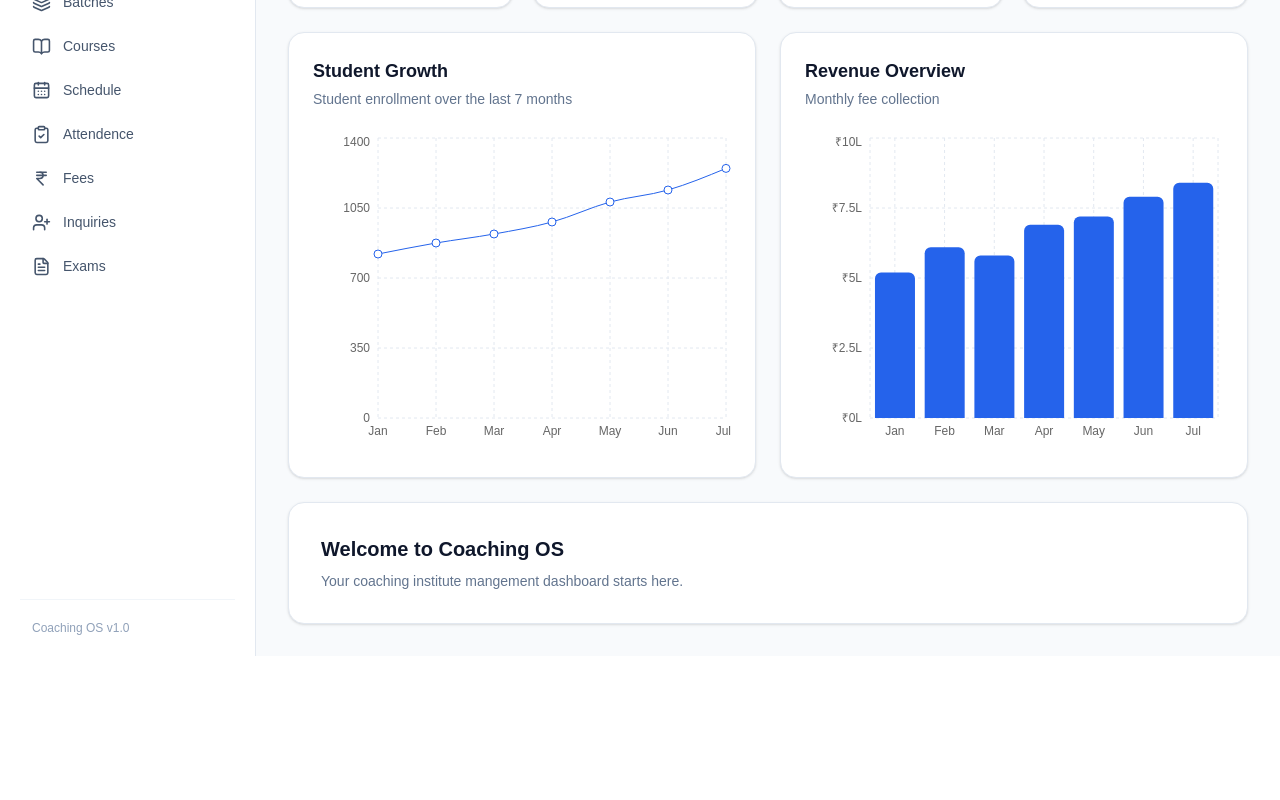
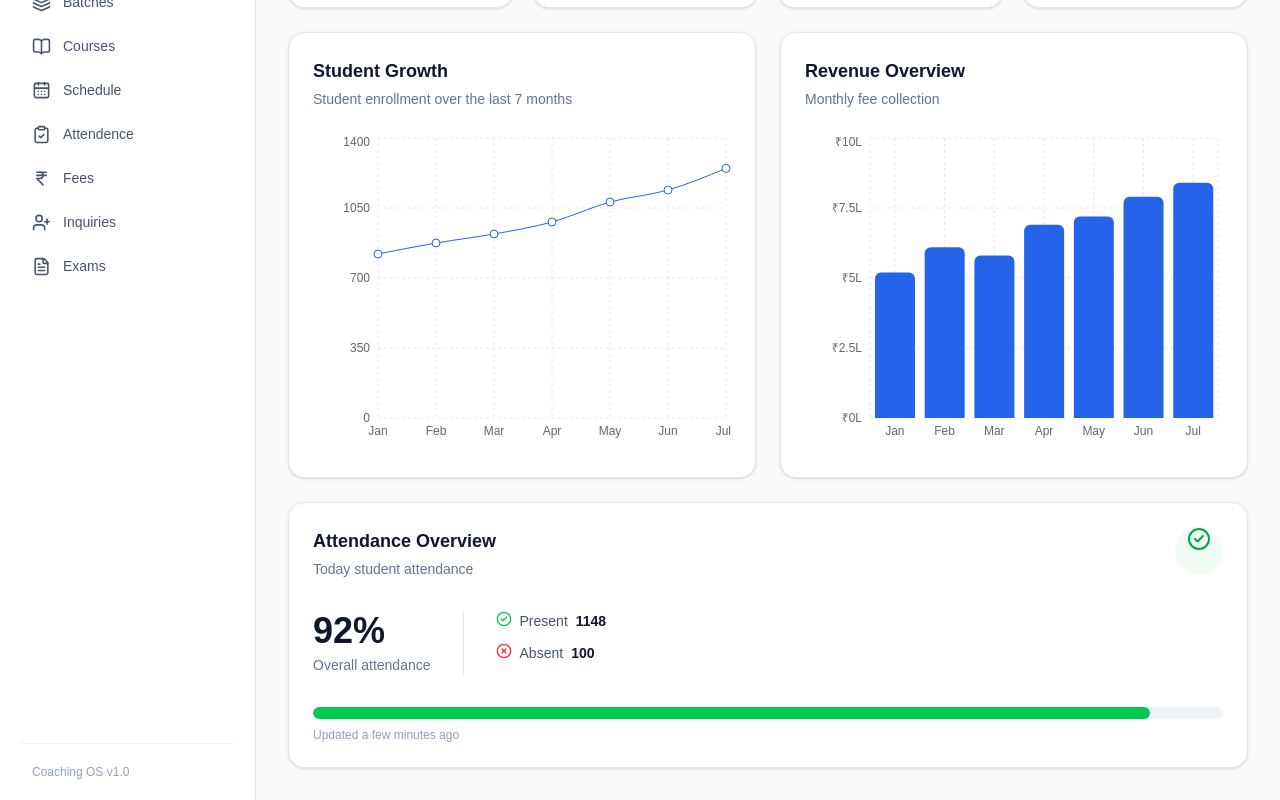
Before and after one commit to devleyj/Coaching-os-admin, a Next.js app: page / in a window 1280 px wide. Shown: the part 282-1082 px from the top of the page. Before the commit the page ends 938 px from the top, so only its background shows below. Built offline with nearby package versions, Linux system fonts and the light colour scheme.

Commit message:
Add attendence overview to dashboard

```diff
--- /dev/null
+++ b/app/components/AttendanceOverview.tsx
@@ -0,0 +1,85 @@
+"use clinet";
+
+import { CheckCircle2,
+  XCircle,
+  Clock,
+ } from "lucide-react";
+
+const attendanceData = {
+  percentage : 92,
+  present : 1148,
+  absent : 100,
+};
+
+export default function AttendanceOverview() {
+  return(
+    <div className="rounded-2xl border border-slate-200 bg-white p-6 shadow-sm">
+      <div className="flex item-center justify-between">
+        <div>
+          <h2 className="text-lg font-semibold text-slate-900">
+            Attendance Overview
+          </h2>
+
+          <p className="mt-1 text-sm text-slate-500">
+            Today student attendance
+          </p>
+        </div>
+
+        <div className="flex h-12 w-12 item-center justify-center rounded-full bg-green-50 text-green-600">
+          <CheckCircle2 size={24} />
+        </div>
+      </div>
+
+      <div className="mt-8 flex item-center gap-8">
+        <div>
+          <p className="text-4xl font-bold text-slate-900">
+            {attendanceData.percentage}%
+          </p>
+
+          <p className="mt-1 text-sm text-slate-500">
+            Overall attendance
+          </p>
+        </div>
+
+        <div className="h-16 w-px bg-slate-200" />
+
+        <div className="space-y-3">
+          <div className="flex item-center gap-2 text-sm">
+            <CheckCircle2 size={16} className="text-green-500" />
+            <span className="text-slate-600">
+              Present
+            </span>
+            <span className="font-semibold text-slate-900">
+              {attendanceData.present}
+            </span>
+          </div>
+
+          <div className="flex item-center gap-2 text-sm">
+            <XCircle size={16} className="text-red-500" />
+            <span className="text-slate-600">
+              Absent
+            </span>
+            <span className="font-semibold text-slate-900">
+              {attendanceData.absent}
+            </span>
+          </div>
+        </div>
+      </div>
+
+      <div className="mt-8">
+        <div className="h-3 overflow-hidden rounded-full bg-slate-100">
+          <div
+           className="h-full rounded-full bg-green-500"
+           style={{
+            width : `${attendanceData.percentage}%`,
+           }}
+          />
+        </div>
+
+        <p className="mt-2 text-xs text-slate-400">
+          Updated a few minutes ago
+        </p>
+      </div>
+    </div>
+  );
+}
--- a/app/page.tsx
+++ b/app/page.tsx
@@ -1,6 +1,7 @@
 import Slidebar from "./components/Slidebar";
 import StudentGrowthChart from "./components/StudentGrowthCharts";
 import RevenueChart from "./components/RevenueChart";
+import AttendanceOverview from "./components/AttendanceOverview";
 
 import{  Bell,
   Search,
@@ -176,16 +177,10 @@ export default function Home(){
             <RevenueChart />
           </div>
 
-            {/* Welcome Card */}
-            <div className= "mt-6 rounded-2xl border border-slate-200 bg-white p-8 shadow-sm">
-              <h2 className= "text-xl font-semibold text-slate-900">
-                Welcome to Coaching OS
-              </h2>
-
-              <p className= "mt-2 text-sm text-slate-500">
-                Your coaching institute mangement dashboard starts here.
-              </p>
-            </div>
+          {/* Attendance Overview*/}
+          <div className="mt-6">
+            <AttendanceOverview />
+          </div>
 
         </section>
 
```
